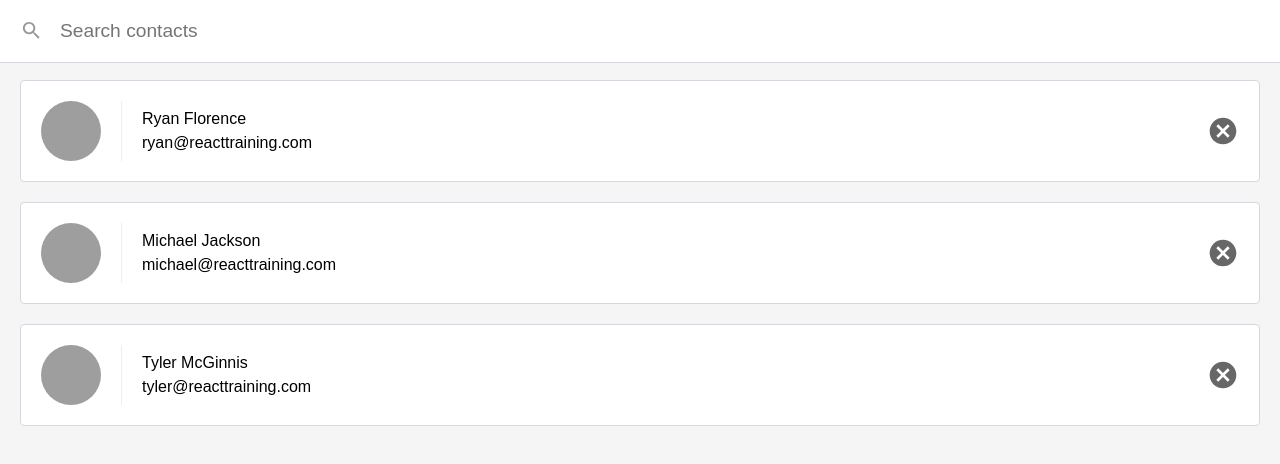
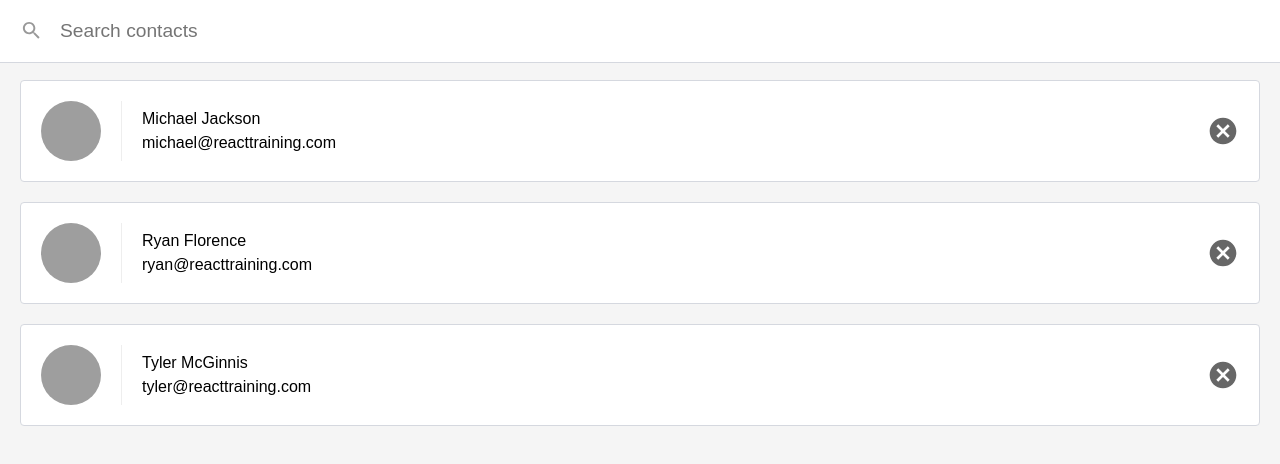
Before and after one commit to weiliy/reactnd-contacts, a React (Create React App) app: page / in a window 1280 px wide. Shown: the top 464 px of the page. Built offline with nearby package versions, Linux system fonts and the light colour scheme.

Commit message:
Filter and sort the contacts that are searched for

```diff
--- a/src/ListContacts.js
+++ b/src/ListContacts.js
@@ -1,5 +1,7 @@
 import React, { Component } from 'react';
 import PropTypes from 'prop-types';
+import escapRegExp from 'escape-string-regexp';
+import sortBy from 'sort-by';
 
 class ListContacts extends Component {
   static propTypes = {
@@ -16,6 +18,16 @@ class ListContacts extends Component {
   }
 
   render() {
+    let showingContacts
+    if (this.state.query) {
+      const match = new RegExp(escapRegExp(this.state.query), 'i');
+      showingContacts = this.props.contacts.filter((contact) => match.test(contact.name));
+    } else {
+      showingContacts = this.props.contacts;
+    }
+
+    showingContacts.sort(sortBy('name'));
+
     return (
       <div className='list-contacts'>
         <div className='list-contacts-top'>
@@ -28,7 +40,7 @@ class ListContacts extends Component {
           />
         </div>
         <ol className='contact-list'>
-          {this.props.contacts.map(contact => (
+          {showingContacts.map(contact => (
             <li key={contact.id} className='contact-list-item'>
               <div className='contact-avatar' style={{
                 backgroundImage: `url(${contact.avatarURL})`
```
